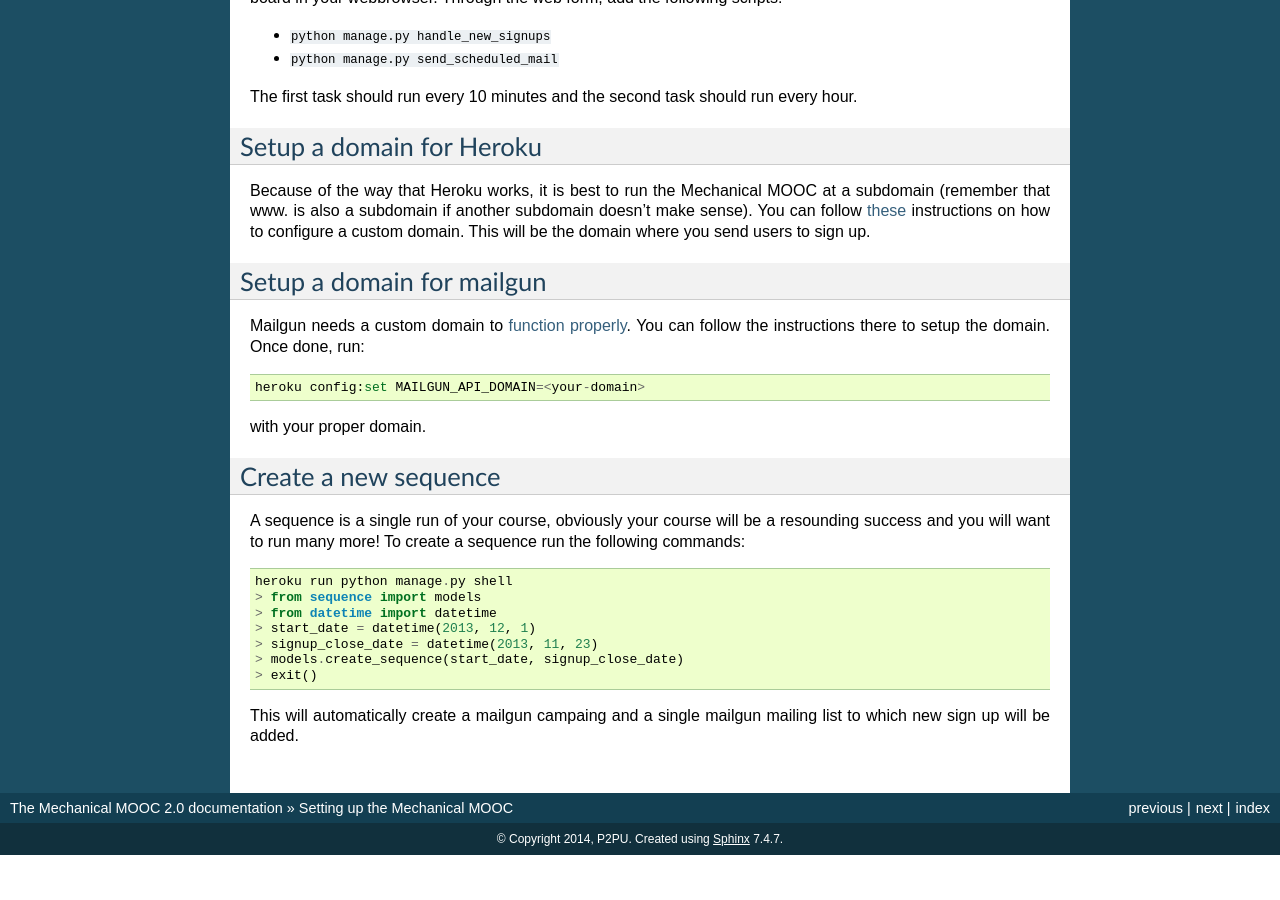
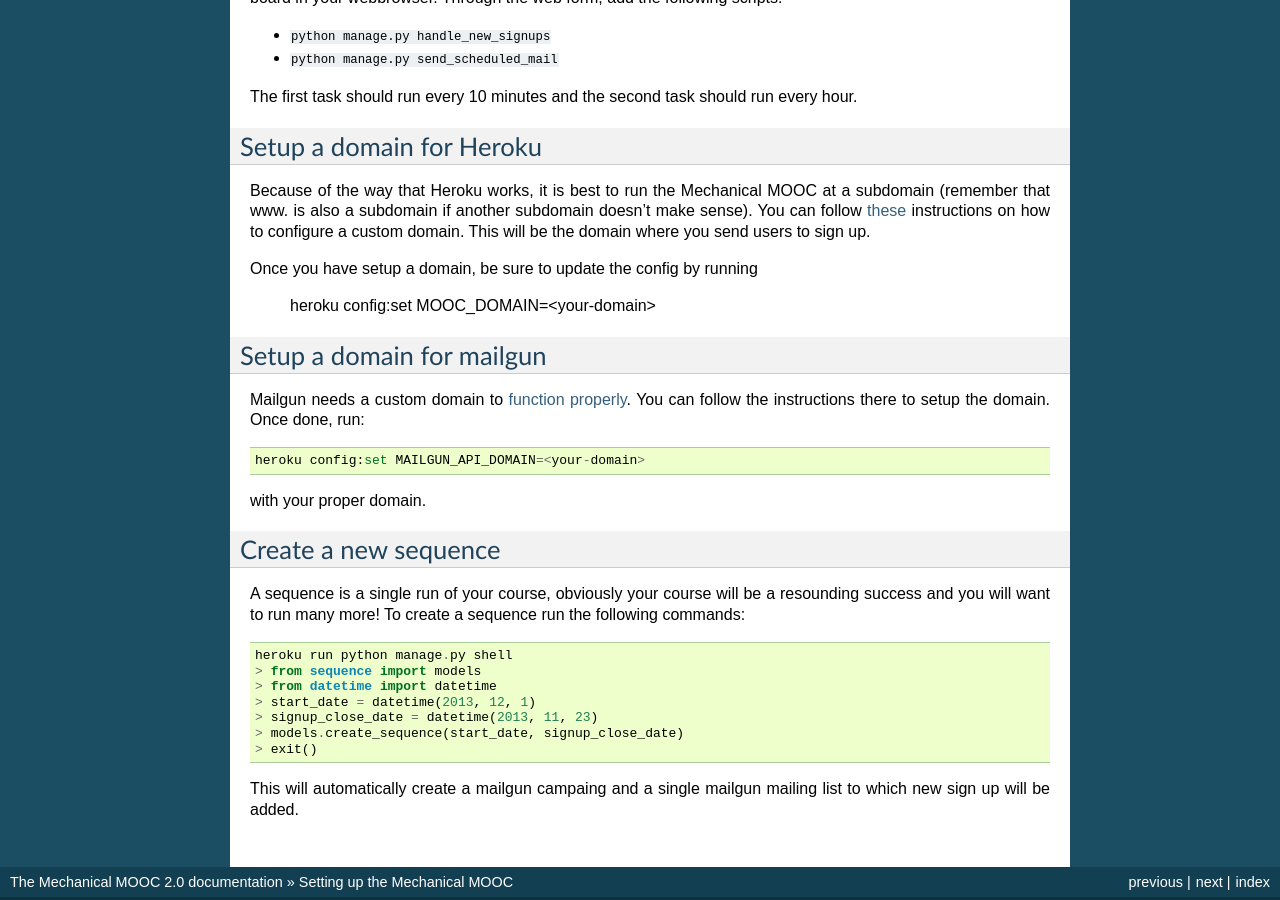
Before and after one commit to p2pu/mechanical-mooc, a Sphinx documentation site: the page built from docs/setup.rst, in a window 1280 px wide and 900 px high, scrolled down 824 px. Built offline with Sphinx 7.4.7, drawn with Linux system fonts in a browser that asks for light colours; before the commit the page ends 1679 px from its top, so only the background shows below that.

Commit message:
Update docs to include setting up MOOC domain

```diff
--- a/docs/setup.rst
+++ b/docs/setup.rst
@@ -44,6 +44,10 @@ Setup a domain for Heroku
 
 Because of the way that Heroku works, it is best to run the Mechanical MOOC at a subdomain (remember that www. is also a subdomain if another subdomain doesn't make sense). You can follow `these <https://devcenter.heroku.com/articles/custom-domains>`_ instructions on how to configure a custom domain. This will be the domain where you send users to sign up.
 
+Once you have setup a domain, be sure to update the config by running
+
+    heroku config:set MOOC_DOMAIN=<your-domain>
+
 Setup a domain for mailgun
 --------------------------
 
```
